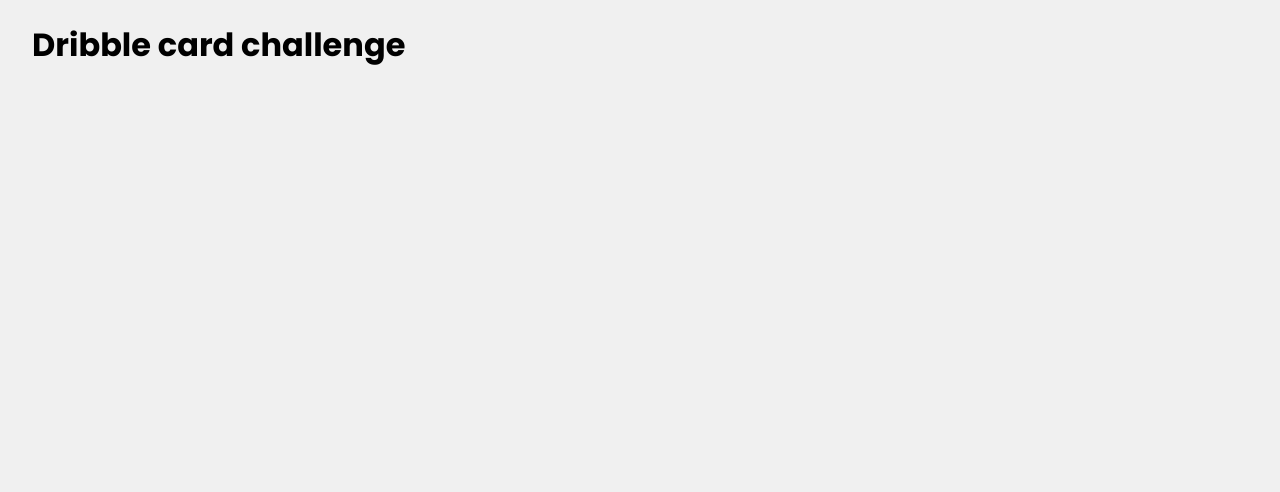
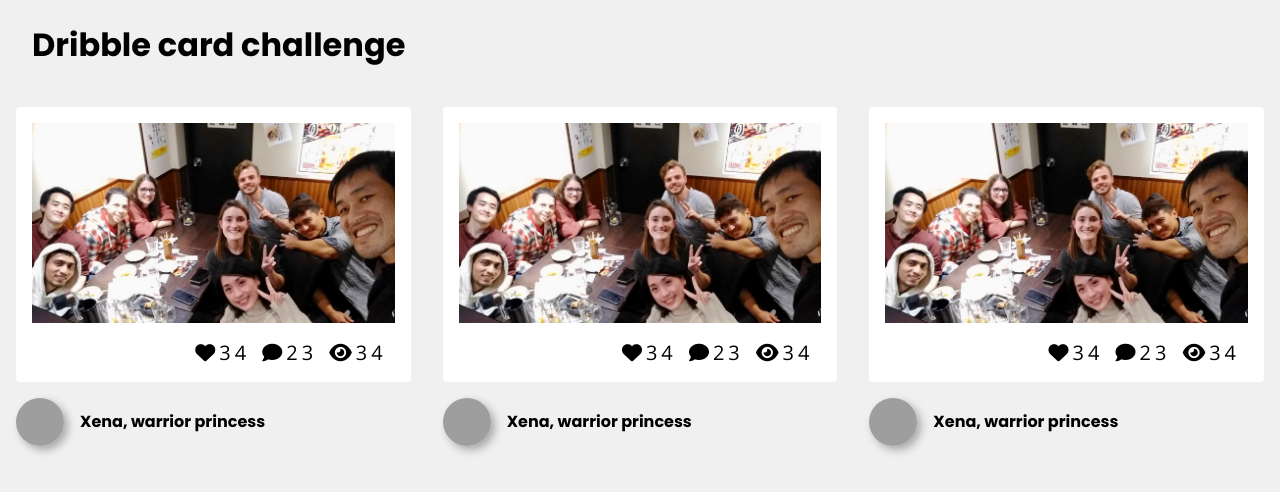
Before and after one commit to yannklein/html-livecode-795, a plain HTML site: page index.html in a window 1280 px wide. Drawn offline with nearby package versions, Linux system fonts and the light colour scheme; grey boxes are pictures that could not be loaded.

Commit message:
livecode done

```diff
--- /dev/null
+++ b/css/components/avatar.css
@@ -0,0 +1,6 @@
+.avatar-circle {
+  border-radius: 50%;
+  height: 48px;
+  width: 48px;
+  box-shadow: 4px 4px 8px rgba(0,0,0,0.3);
+}
--- /dev/null
+++ b/css/components/button.css
@@ -0,0 +1,8 @@
+.btn-white {
+  padding: 8px 16px;
+  border: 2px solid lightgray;
+  background-color: white;
+  color: gray;
+  border-radius: 8px;
+  margin: 16px;
+}
--- a/css/components/card.css
+++ b/css/components/card.css
@@ -0,0 +1,43 @@
+.cards {
+  display: flex;
+}
+
+.card-container {
+  width: 400px;
+  margin: 16px;
+}
+
+.card-white {
+  background-color: white;
+  padding: 16px;
+  border-radius: 4px;
+}
+
+.card-white .btn-white {
+  opacity: 0;
+}
+
+.card-white:hover .btn-white {
+  transition: 1s;
+  opacity: 1;
+}
+
+.card-image {
+  height: 200px;
+  background-size: cover;
+}
+
+.card-info {
+  display: flex;
+  align-items: center;
+  margin: 16px 0;
+}
+
+.card-info img {
+  margin-right: 16px;
+}
+
+.card-info h2 {
+  margin: 0px;
+  font-size: 16px;
+}
--- /dev/null
+++ b/css/components/container.css
@@ -0,0 +1,4 @@
+.container {
+  margin: 0 auto;
+  max-width: 1600px;
+}
--- a/css/style.css
+++ b/css/style.css
@@ -2,7 +2,10 @@
 @import url("https://fonts.googleapis.com/css?family=Open+Sans:400,300,700|Poppins:400,700");
 
 /*Components*/
+@import url("components/container.css");
 @import url("components/card.css");
+@import url("components/button.css");
+@import url("components/avatar.css");
 
 /* --- Fonts --- */
 body {
@@ -22,10 +25,7 @@ a {
 a:hover {
   text-decoration: none;
 }
-.container {
-  margin: 0 auto;
-  max-width: 1600px;
-}
+
 .text-center {
   text-align: center;
 }
--- a/index.html
+++ b/index.html
@@ -10,6 +10,56 @@
 <body>
   <div class="container">
     <h1>Dribble card challenge</h1>
+    <div class="cards">
+      <div class="card-container">
+        <div class="card-white">
+          <div class="card-image" style="background-image: url(images/picture.jpg);">
+            <a href="#" class="btn-white">Save</a>
+          </div>
+          <ul class="list-inline">
+            <li><i class="fas fa-heart"></i>34</li>
+            <li><i class="fas fa-comment"></i>23</li>
+            <li><i class="fas fa-eye"></i>34</li>
+          </ul>
+        </div>
+        <div class="card-info">
+          <img src="https://avatars.githubusercontent.com/u/83268173?v=4" alt="avatar" class="avatar-circle">
+          <h2>Xena, warrior princess</h2>
+        </div>
+      </div>
+      <div class="card-container">
+        <div class="card-white">
+          <div class="card-image" style="background-image: url(images/picture.jpg);">
+            <a href="#" class="btn-white">Save</a>
+          </div>
+          <ul class="list-inline">
+            <li><i class="fas fa-heart"></i>34</li>
+            <li><i class="fas fa-comment"></i>23</li>
+            <li><i class="fas fa-eye"></i>34</li>
+          </ul>
+        </div>
+        <div class="card-info">
+          <img src="https://avatars.githubusercontent.com/u/83268173?v=4" alt="avatar" class="avatar-circle">
+          <h2>Xena, warrior princess</h2>
+        </div>
+      </div>
+      <div class="card-container">
+        <div class="card-white">
+          <div class="card-image" style="background-image: url(images/picture.jpg);">
+            <a href="#" class="btn-white">Save</a>
+          </div>
+          <ul class="list-inline">
+            <li><i class="fas fa-heart"></i>34</li>
+            <li><i class="fas fa-comment"></i>23</li>
+            <li><i class="fas fa-eye"></i>34</li>
+          </ul>
+        </div>
+        <div class="card-info">
+          <img src="https://avatars.githubusercontent.com/u/83268173?v=4" alt="avatar" class="avatar-circle">
+          <h2>Xena, warrior princess</h2>
+        </div>
+      </div>
+    </div>
   </div>
 </body>
 </html>
```
